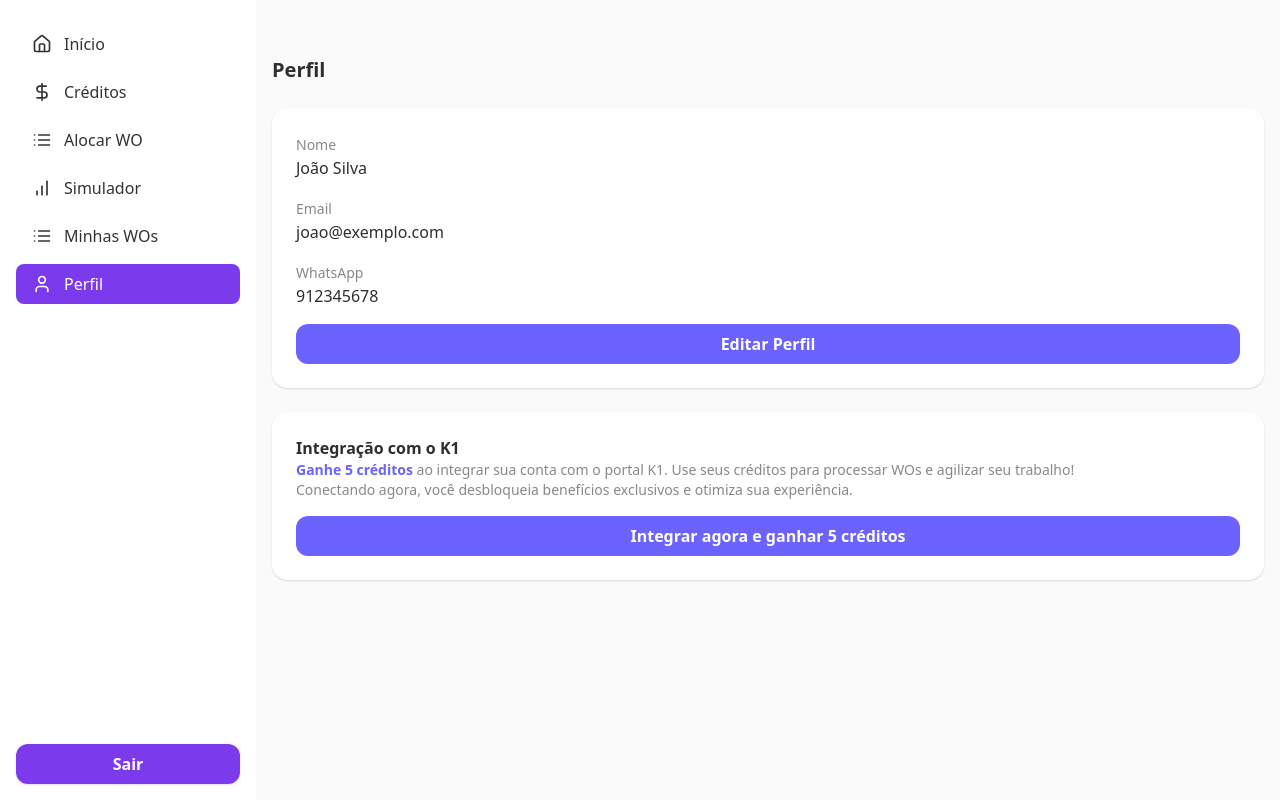
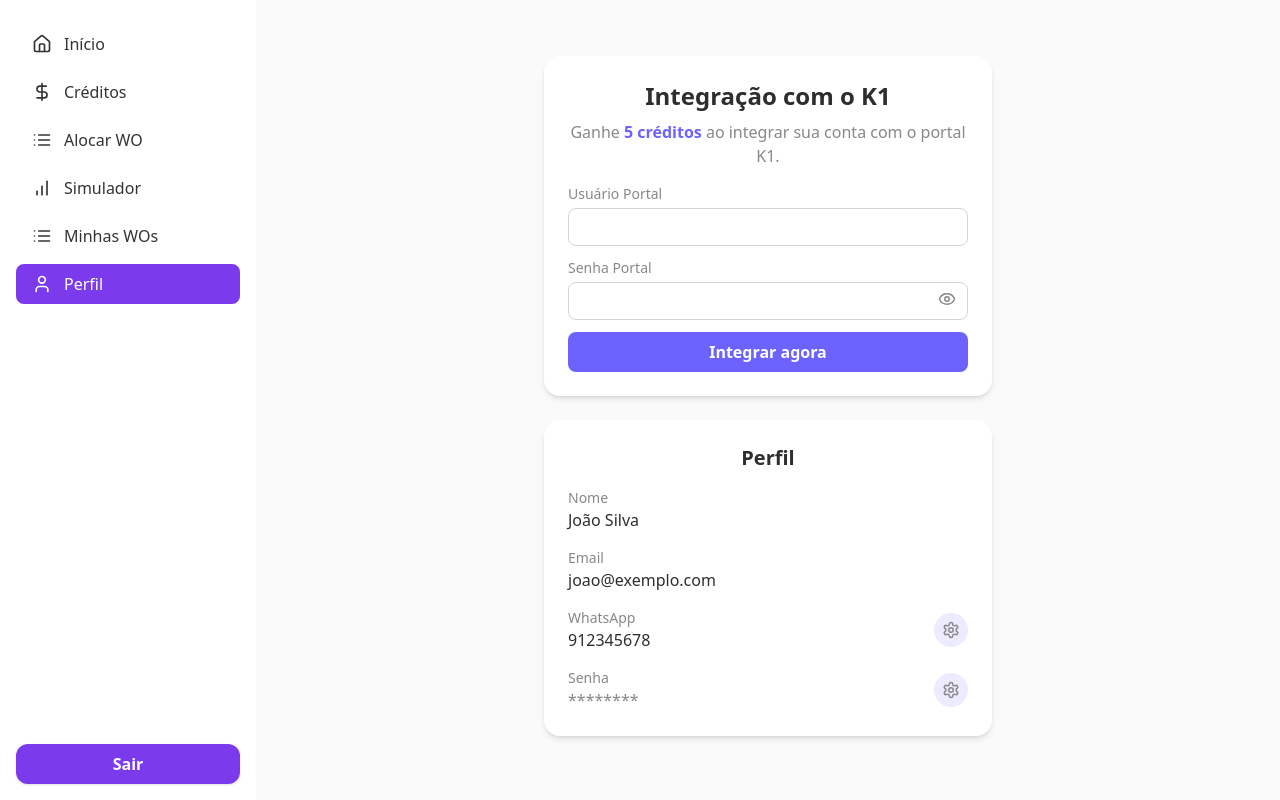
Before and after one commit to lealflavio/Projeto-Geral, a React (Vite) app in the folder dashboard/frontend/: page /perfil in a window 1280 px wide. Built offline with nearby package versions, Linux system fonts and the light colour scheme; sample sign-in values are in the browser's storage.

Commit message:
Update Perfil.jsx

```diff
--- a/dashboard/frontend/src/pages/Perfil.jsx
+++ b/dashboard/frontend/src/pages/Perfil.jsx
@@ -1,55 +1,78 @@
-import React, { useState } from "react";
-import { Lock, Phone, User } from "lucide-react";
+import React, { useState, useEffect } from "react";
 import axios from "axios";
 import { useNavigate } from "react-router-dom";
+import { Settings, Eye, EyeOff } from "lucide-react";
 
 const Perfil = () => {
-  // Simulação dos dados do usuário (troque pelo fetch real)
-  const usuario = {
+  const navigate = useNavigate();
+
+  // Simule fetch do usuário, substitua pelo seu fetch real
+  const [usuario, setUsuario] = useState({
     nome: "João Silva",
     email: "joao@exemplo.com",
     whatsapp: "912345678",
     integrado: false,
     usuario_portal: "",
-    senha_portal: "",
-  };
+    // senha_portal: "",
+  });
 
-  const navigate = useNavigate();
-  const [editando, setEditando] = useState(false);
+  const [editandoWhatsapp, setEditandoWhatsapp] = useState(false);
+  const [novoWhatsapp, setNovoWhatsapp] = useState(usuario.whatsapp);
+
+  const [editandoSenha, setEditandoSenha] = useState(false);
   const [novaSenha, setNovaSenha] = useState("");
-  const [whatsapp, setWhatsapp] = useState(usuario.whatsapp);
+  const [mostrarSenha, setMostrarSenha] = useState(false);
+
   const [integrado, setIntegrado] = useState(usuario.integrado);
-  const [mostrarFormIntegracao, setMostrarFormIntegracao] = useState(false);
-  const [usuarioPortal, setUsuarioPortal] = useState(usuario.usuario_portal || "");
-  const [senhaPortal, setSenhaPortal] = useState(usuario.senha_portal || "");
+  const [usuarioPortal, setUsuarioPortal] = useState("");
+  const [senhaPortal, setSenhaPortal] = useState("");
+  const [mostrarSenhaPortal, setMostrarSenhaPortal] = useState(false);
 
-  // Atualizar dados do perfil
-  const handleSalvarPerfil = async (e) => {
-    e.preventDefault();
+  // Atualize os campos caso usuário venha do fetch
+  useEffect(() => {
+    setNovoWhatsapp(usuario.whatsapp || "");
+    setIntegrado(usuario.integrado || false);
+    setUsuarioPortal(usuario.usuario_portal || "");
+    // setSenhaPortal(usuario.senha_portal || "");
+  }, [usuario]);
+
+  // Salvar apenas o campo alterado
+  const handleSalvarWhatsapp = async () => {
     try {
       const token = localStorage.getItem("authToken");
       const apiUrl = import.meta.env.VITE_API_URL;
       await axios.put(
         `${apiUrl}/usuarios/atualizar`,
-        {
-          whatsapp,
-          senha: novaSenha,
-        },
-        {
-          headers: {
-            Authorization: `Bearer ${token}`,
-          },
-        }
+        { whatsapp: novoWhatsapp },
+        { headers: { Authorization: `Bearer ${token}` } }
       );
-      alert("Perfil atualizado com sucesso!");
-      setEditando(false);
-      // Atualize o estado global do usuário aqui, se necessário
+      setUsuario((u) => ({ ...u, whatsapp: novoWhatsapp }));
+      setEditandoWhatsapp(false);
+      alert("WhatsApp atualizado com sucesso!");
     } catch (error) {
-      alert("Erro ao atualizar perfil.");
+      alert("Erro ao atualizar WhatsApp.");
     }
   };
 
-  // Integração ou atualização dos dados do portal
+  const handleSalvarSenha = async () => {
+    try {
+      if (!novaSenha) return;
+      const token = localStorage.getItem("authToken");
+      const apiUrl = import.meta.env.VITE_API_URL;
+      await axios.put(
+        `${apiUrl}/usuarios/atualizar`,
+        { senha: novaSenha },
+        { headers: { Authorization: `Bearer ${token}` } }
+      );
+      setNovaSenha("");
+      setEditandoSenha(false);
+      alert("Senha atualizada com sucesso!");
+    } catch (error) {
+      alert("Erro ao atualizar senha.");
+    }
+  };
+
+  // Integração com o portal K1
   const handleIntegrar = async (e) => {
     e.preventDefault();
     try {
@@ -57,129 +80,75 @@ const Perfil = () => {
       const apiUrl = import.meta.env.VITE_API_URL;
       await axios.put(
         `${apiUrl}/usuarios/integrar`,
-        {
-          usuario_portal: usuarioPortal,
-          senha_portal: senhaPortal,
-        },
-        {
-          headers: {
-            Authorization: `Bearer ${token}`,
-          },
-        }
-      );
-      alert(
-        integrado
-          ? "Dados do portal atualizados com sucesso!"
-          : "Integração realizada com sucesso! Você ganhou 5 créditos para processar WOs 🎉"
+        { usuario_portal: usuarioPortal, senha_portal: senhaPortal },
+        { headers: { Authorization: `Bearer ${token}` } }
       );
       setIntegrado(true);
-      setMostrarFormIntegracao(false);
-      // Atualize o estado global do usuário aqui, se necessário
+      setUsuario((u) => ({ ...u, integrado: true }));
+      alert("Integração realizada com sucesso! Você ganhou 5 créditos para processar WOs 🎉");
+      setSenhaPortal("");
     } catch (error) {
       alert("Falha na integração");
     }
   };
 
   return (
-    <div className="space-y-6 bg-background min-h-screen py-8">
-      <h1 className="text-xl font-semibold text-text">Perfil</h1>
-
-      {/* Card: Informações básicas */}
-      <div className="bg-card p-6 rounded-2xl shadow space-y-4">
+    <div className="min-h-screen flex flex-col items-center bg-background px-4 py-8">
+      <div className="w-full max-w-md space-y-6">
+        {/* Card Integração */}
+        <div className="bg-card p-6 rounded-2xl shadow-md">
+          <h2 className="text-2xl font-semibold text-text mb-2 text-center">Integração com o K1</h2>
+          <p className="text-center text-muted mb-4">
+            Ganhe <span className="text-primary font-bold">5 créditos</span> ao integrar sua conta com o portal K1.
+          </p>
+          {!integrado && (
+            <form onSubmit={handleIntegrar} className="space-y-3">
               <div>
-          <label className="text-sm text-muted">Nome</label>
-          <p className="font-medium text-text">{usuario.nome}</p>
-        </div>
-        <div>
-          <label className="text-sm text-muted">Email</label>
-          <p className="font-medium text-text">{usuario.email}</p>
-        </div>
-
-        {!editando ? (
-          <>
-            <div>
-              <label className="text-sm text-muted">WhatsApp</label>
-              <p className="font-medium text-text">{whatsapp}</p>
-            </div>
-            <button
-              onClick={() => setEditando(true)}
-              className="w-full bg-primary text-card py-2 rounded-xl font-semibold hover:bg-opacity-90 transition"
-            >
-              Editar Perfil
-            </button>
-          </>
-        ) : (
-          <form onSubmit={handleSalvarPerfil} className="space-y-3">
-            <div>
-              <label className="block text-sm text-muted">WhatsApp</label>
+                <label className="block text-sm text-muted">Usuário Portal</label>
                 <input
                   type="text"
                   className="w-full mt-1 border border-gray-300 rounded-lg p-2 text-sm focus:ring-2 focus:ring-primary"
-                value={whatsapp}
-                onChange={(e) => setWhatsapp(e.target.value)}
+                  value={usuarioPortal}
+                  onChange={(e) => setUsuarioPortal(e.target.value)}
                   required
+                  autoComplete="username"
                 />
               </div>
-            <div>
-              <label className="block text-sm text-muted">Nova Senha</label>
+              <div className="relative">
+                <label className="block text-sm text-muted">Senha Portal</label>
                 <input
-                type="password"
+                  type={mostrarSenhaPortal ? "text" : "password"}
                   className="w-full mt-1 border border-gray-300 rounded-lg p-2 text-sm focus:ring-2 focus:ring-primary"
-                value={novaSenha}
-                onChange={(e) => setNovaSenha(e.target.value)}
-                placeholder="Deixe em branco para não alterar"
+                  value={senhaPortal}
+                  onChange={(e) => setSenhaPortal(e.target.value)}
+                  required
+                  autoComplete="current-password"
                 />
+                <div
+                  onClick={() => setMostrarSenhaPortal((v) => !v)}
+                  className="absolute right-3 top-8 cursor-pointer text-muted"
+                  title={mostrarSenhaPortal ? "Ocultar senha" : "Mostrar senha"}
+                >
+                  {mostrarSenhaPortal ? <EyeOff size={18} /> : <Eye size={18} />}
                 </div>
-            <div className="flex gap-2">
+              </div>
               <button
                 type="submit"
-                className="flex-1 bg-primary text-card py-2 rounded-xl font-semibold hover:bg-opacity-90 transition"
+                className="w-full bg-primary text-white py-2 rounded-lg font-semibold hover:bg-primary/90"
               >
-                Salvar
+                Integrar agora
               </button>
-              <button
-                type="button"
-                className="flex-1 bg-secondary text-text py-2 rounded-xl font-semibold hover:bg-muted transition"
-                onClick={() => setEditando(false)}
-              >
-                Cancelar
-              </button>
-            </div>
             </form>
           )}
+          {integrado && (
+            <div className="text-center">
+              <div className="text-primary font-bold text-lg mb-2">
+                Conta já integrada!
               </div>
-
-      {/* Card: Integração com o portal */}
-      <div className="bg-card p-6 rounded-2xl shadow space-y-4">
-        <div>
-          <h2 className="text-base font-semibold text-text">Integração com o K1</h2>
-          <p className="text-sm text-muted">
-            {!integrado ? (
-              <>
-                <span className="font-semibold text-primary">
-                  Ganhe 5 créditos
-                </span>{" "}
-                ao integrar sua conta com o portal K1. Use seus créditos para processar WOs e agilizar seu trabalho!<br />
-                Conectando agora, você desbloqueia benefícios exclusivos e otimiza sua experiência.
-              </>
-            ) : (
-              "Sua conta já está integrada ao portal K1. Aproveite seus créditos e utilize a integração sempre que precisar!"
-            )}
-          </p>
+              <div className="text-muted text-sm mb-2">
+                Você já possui integração ativa e pode atualizar seus dados do portal a qualquer momento.
               </div>
-
-        {/* Botão ou formulário de integração/atualização */}
-        {!integrado && !mostrarFormIntegracao && (
-          <button
-            onClick={() => setMostrarFormIntegracao(true)}
-            className="w-full bg-primary text-card py-2 rounded-xl font-semibold hover:bg-opacity-90 transition"
-          >
-            Integrar agora e ganhar 5 créditos
-          </button>
-        )}
-
-        {((!integrado && mostrarFormIntegracao) || integrado) && (
-          <form onSubmit={handleIntegrar} className="space-y-3">
+              <form onSubmit={handleIntegrar} className="space-y-3 mt-2">
                 <div>
                   <label className="block text-sm text-muted">Usuário Portal</label>
                   <input
@@ -190,29 +159,154 @@ const Perfil = () => {
                     required
                   />
                 </div>
-            <div>
+                <div className="relative">
                   <label className="block text-sm text-muted">Senha Portal</label>
                   <input
-                type="password"
+                    type={mostrarSenhaPortal ? "text" : "password"}
                     className="w-full mt-1 border border-gray-300 rounded-lg p-2 text-sm focus:ring-2 focus:ring-primary"
                     value={senhaPortal}
                     onChange={(e) => setSenhaPortal(e.target.value)}
                     required
                   />
+                  <div
+                    onClick={() => setMostrarSenhaPortal((v) => !v)}
+                    className="absolute right-3 top-8 cursor-pointer text-muted"
+                  >
+                    {mostrarSenhaPortal ? <EyeOff size={18} /> : <Eye size={18} />}
+                  </div>
                 </div>
                 <button
                   type="submit"
-              className="w-full bg-primary text-card py-2 rounded-xl font-semibold hover:bg-opacity-90 transition"
+                  className="w-full bg-primary text-white py-2 rounded-lg font-semibold hover:bg-primary/90"
                 >
-              {integrado ? "Atualizar dados do Portal" : "Integrar"}
+                  Atualizar dados do Portal
                 </button>
-            {integrado && (
-              <div className="text-xs text-muted mt-2">
-                Você pode atualizar seus dados do portal a qualquer momento.
+              </form>
             </div>
           )}
-          </form>
+        </div>
+
+        {/* Card Perfil */}
+        <div className="bg-card p-6 rounded-2xl shadow-md">
+          <h2 className="text-xl font-semibold text-text mb-4 text-center">Perfil</h2>
+          <div className="space-y-4">
+            {/* Nome */}
+            <div>
+              <label className="block text-sm text-muted">Nome</label>
+              <p className="font-medium text-text">{usuario.nome}</p>
+            </div>
+            {/* Email */}
+            <div>
+              <label className="block text-sm text-muted">Email</label>
+              <p className="font-medium text-text">{usuario.email}</p>
+            </div>
+            {/* WhatsApp */}
+            <div className="flex items-center gap-2">
+              <div className="flex-1">
+                <label className="block text-sm text-muted">WhatsApp</label>
+                {!editandoWhatsapp ? (
+                  <p className="font-medium text-text">{usuario.whatsapp}</p>
+                ) : (
+                  <input
+                    type="text"
+                    className="w-full mt-1 border border-gray-300 rounded-lg p-2 text-sm focus:ring-2 focus:ring-primary"
+                    value={novoWhatsapp}
+                    onChange={(e) => setNovoWhatsapp(e.target.value)}
+                  />
                 )}
+              </div>
+              <button
+                type="button"
+                title={editandoWhatsapp ? "Salvar" : "Alterar"}
+                onClick={() => {
+                  if (editandoWhatsapp) {
+                    handleSalvarWhatsapp();
+                  } else {
+                    setEditandoWhatsapp(true);
+                  }
+                }}
+                className={`p-2 rounded-full transition ${
+                  editandoWhatsapp
+                    ? "bg-primary text-white hover:bg-primary/90"
+                    : "bg-secondary text-muted hover:bg-primary/10"
+                }`}
+              >
+                <Settings size={18} />
+              </button>
+              {editandoWhatsapp && (
+                <button
+                  type="button"
+                  title="Cancelar"
+                  onClick={() => {
+                    setNovoWhatsapp(usuario.whatsapp);
+                    setEditandoWhatsapp(false);
+                  }}
+                  className="ml-1 p-2 rounded-full bg-secondary text-muted hover:bg-danger/10 transition"
+                >
+                  X
+                </button>
+              )}
+            </div>
+            {/* Senha */}
+            <div className="flex items-center gap-2">
+              <div className="flex-1">
+                <label className="block text-sm text-muted">Senha</label>
+                {!editandoSenha ? (
+                  <p className="font-medium text-muted">********</p>
+                ) : (
+                  <input
+                    type={mostrarSenha ? "text" : "password"}
+                    className="w-full mt-1 border border-gray-300 rounded-lg p-2 text-sm focus:ring-2 focus:ring-primary"
+                    value={novaSenha}
+                    onChange={(e) => setNovaSenha(e.target.value)}
+                    autoComplete="new-password"
+                  />
+                )}
+              </div>
+              <button
+                type="button"
+                title={editandoSenha ? "Salvar" : "Alterar"}
+                onClick={() => {
+                  if (editandoSenha) {
+                    handleSalvarSenha();
+                  } else {
+                    setEditandoSenha(true);
+                  }
+                }}
+                className={`p-2 rounded-full transition ${
+                  editandoSenha
+                    ? "bg-primary text-white hover:bg-primary/90"
+                    : "bg-secondary text-muted hover:bg-primary/10"
+                }`}
+              >
+                <Settings size={18} />
+              </button>
+              {editandoSenha && (
+                <>
+                  <button
+                    type="button"
+                    title="Cancelar"
+                    onClick={() => {
+                      setNovaSenha("");
+                      setEditandoSenha(false);
+                    }}
+                    className="ml-1 p-2 rounded-full bg-secondary text-muted hover:bg-danger/10 transition"
+                  >
+                    X
+                  </button>
+                  <button
+                    type="button"
+                    onClick={() => setMostrarSenha((v) => !v)}
+                    className="ml-1 p-2 rounded-full bg-secondary text-muted hover:bg-primary/10 transition"
+                    title={mostrarSenha ? "Ocultar senha" : "Mostrar senha"}
+                  >
+                    {mostrarSenha ? <EyeOff size={18} /> : <Eye size={18} />}
+                  </button>
+                </>
+              )}
+            </div>
+          </div>
+        </div>
       </div>
     </div>
   );
```
Lines whose indentation alone changed are shown as unchanged.
